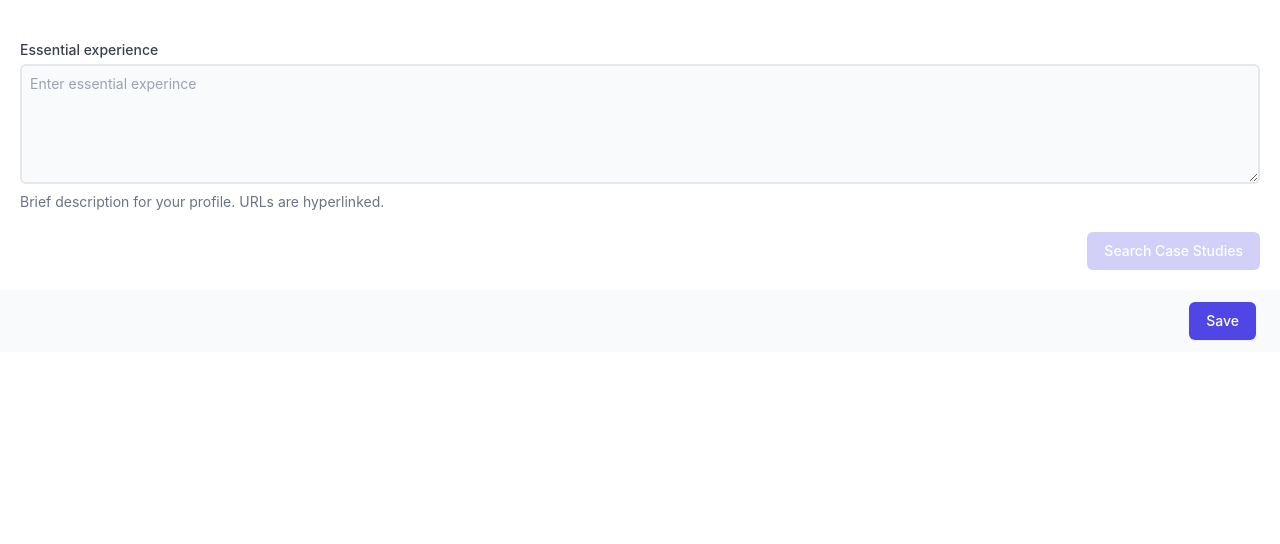
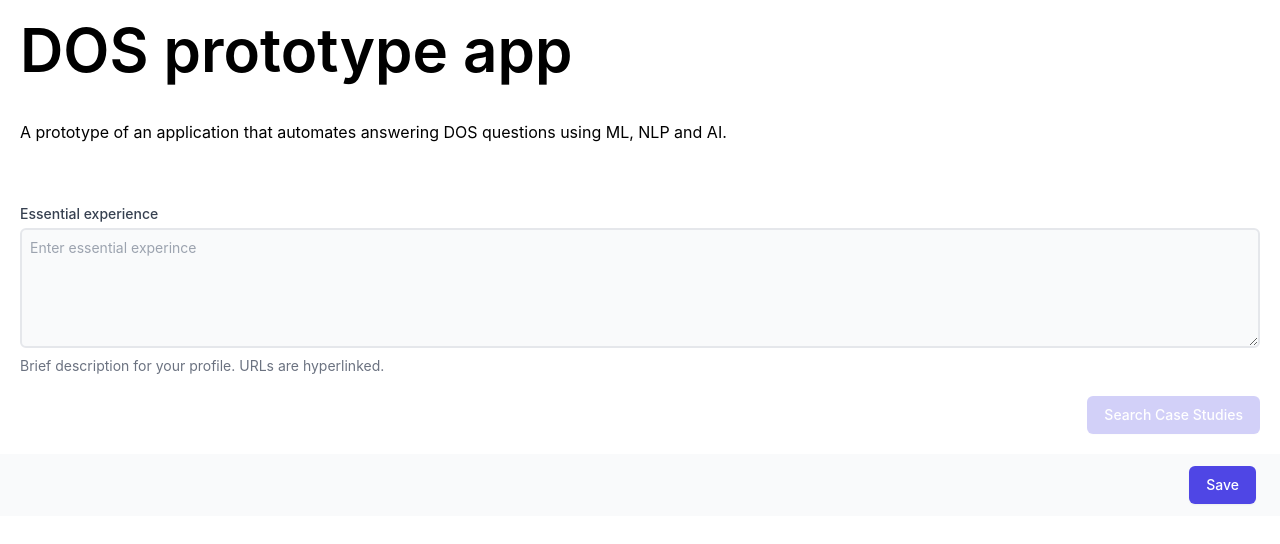
Before and after one commit to public-tech/DOS-prototype, a Next.js app: page / in a window 1280 px wide. Shown: the top 544 px of the page. Built offline with nearby package versions, Linux system fonts and the light colour scheme.

Commit message:
Add head and app description

```diff
--- a/pages/index.js
+++ b/pages/index.js
@@ -40,11 +40,16 @@ export default function Home() {
         <meta name="description" content="Prototype app" />
         <link rel="icon" href="/favicon.ico" />
       </Head>
-      <main>
+      <main className=''>
         <div className="container mx-auto">
         <form action="#" method="POST">
           <div className="overflow-hidden">
+          <h1 className="p-5 text-6xl font-semibold">DOS prototype app</h1>
+          <p className="p-5" >A prototype of an application that automates answering DOS questions using ML, NLP and AI.</p>
+
             <div className="bg-white p-5">
+
+
 
             <EssentialExperience
             caseStudyIsLoaded={caseStudyIsLoaded}
```
